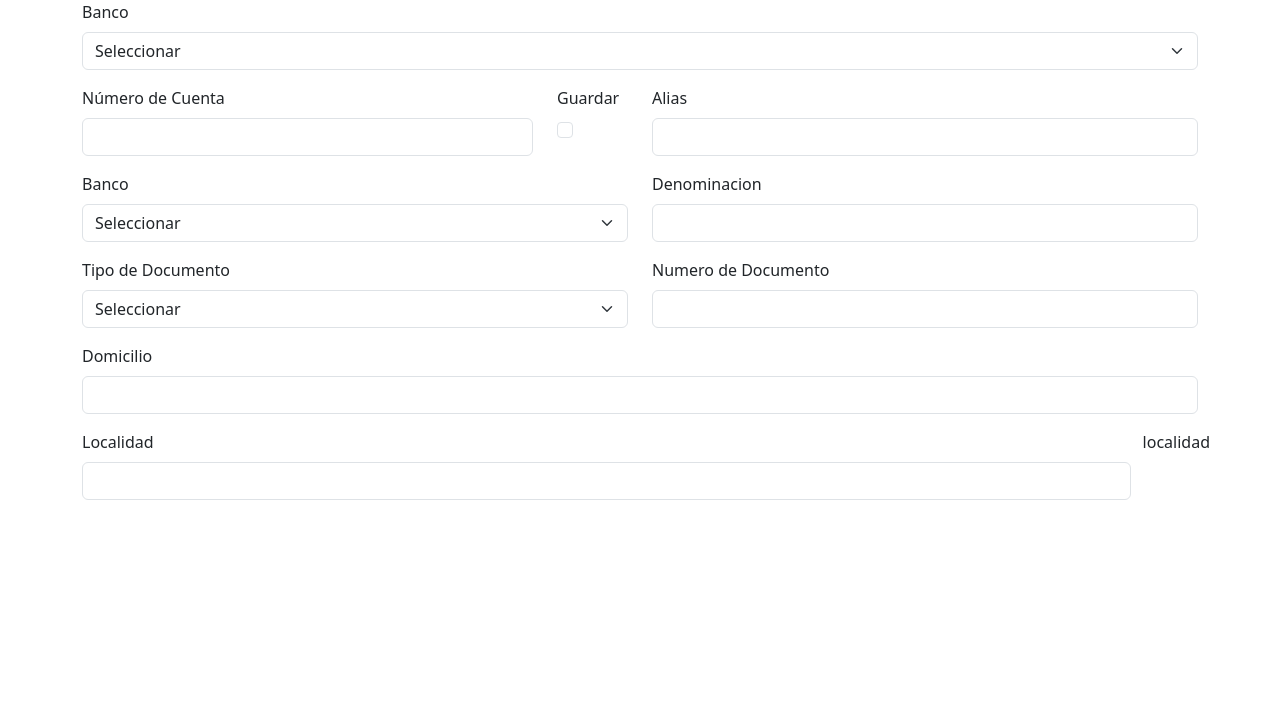
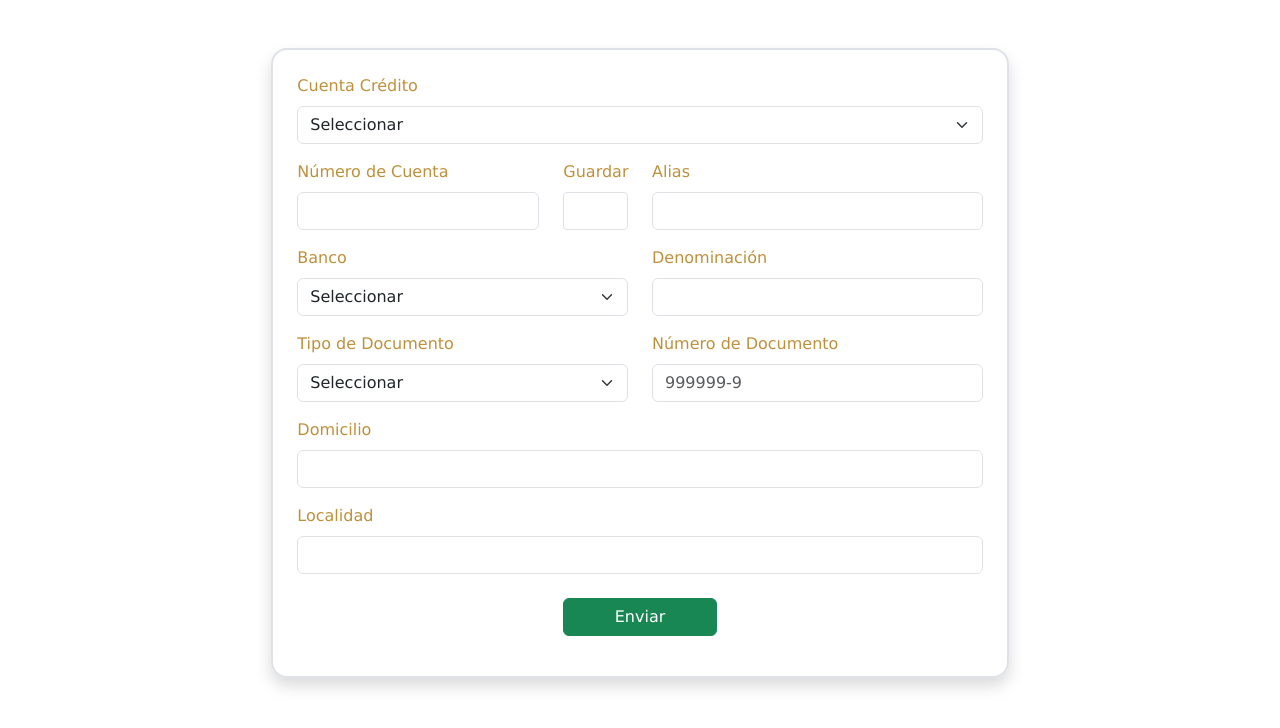
Before and after one commit to MedinaZS/formulario_bootstrap, a plain HTML site: page index.html in a window 1280 px wide. Drawn offline with nearby package versions, Linux system fonts and the light colour scheme.

Commit message:
Add validations

```diff
--- a/index.html
+++ b/index.html
@@ -7,42 +7,53 @@
     <title>Formulario Bootstrap</title>
     <link href="https://cdn.jsdelivr.net/npm/bootstrap@5.3.0-alpha3/dist/css/bootstrap.min.css" rel="stylesheet"
         integrity="sha384-KK94CHFLLe+nY2dmCWGMq91rCGa5gtU4mk92HdvYe+M/SXH301p5ILy+dN9+nJOZ" crossorigin="anonymous">
+    <link rel="stylesheet" href="style.css">
 </head>
 
 <body>
-    <form>
-        <div class="container">
+    <form class="py-5 px-2 needs-validation" novalidate>
+        <div class="container col-lg-7 p-4 border border-2 rounded-4 shadow">
             <div class="row mb-3">
                 <div class="col">
-                    <label for="cuentaCredito" class="form-label">Banco</label>
-                    <select id="cuentaCredito" class="form-select">
+                    <label for="cuentaCredito" class="form-label">Cuenta Crédito</label>
+                    <select id="cuentaCredito" class="form-select " required>
                         <option selected disabled value="">Seleccionar</option>
                         <option value="25589649">25589649</option>
                         <option value="25589649">98765443 </option>
                         <option value="25589649">26377845</option>
                     </select>
+                    <div class="invalid-feedback">
+                        Por favor elija una cuenta
+                    </div>
                 </div>
             </div>
 
             <div class="row mb-3">
-                <div class="col-5">
-                    <label for="numeroCuenta" class="form-label">Número de Cuenta</label>
-                    <input type="text" class="form-control" id="numeroCuenta">
-                </div>
-                <div class="col-1">
-                    <label for="checkGuardar" class="form-label">Guardar</label>
-                    <div>
-                        <input class="form-check-input" type="checkbox" id="checkGuardar">
+                <div class="col-sm-6">
+                    <div class="row">
+                        <div class="col-9 ">
+                            <label for="numeroCuenta" class="form-label">Número de Cuenta</label>
+                            <input type="text" class="form-control" id="numeroCuenta" onkeypress="validateRegex(event)"
+                                required pattern="^[0-9]+">
+                            <div class="invalid-feedback">
+                                Por favor ingrese un número de cuenta válido
+                            </div>
+                        </div>
+                        <div class="col-3  text-center">
+                            <label for="guardar" class="form-label">Guardar</label>
+                            <input class="form-check-input mt-0" type="checkbox" id="guardar">
+                        </div>
                     </div>
                 </div>
-                <div class="col-6">
+
+                <div class="col-sm-6">
                     <label for="alias" class="form-label">Alias</label>
                     <input type="text" class="form-control" id="alias">
                 </div>
             </div>
 
             <div class="row mb-3">
-                <div class="col-6">
+                <div class="col-sm-6">
                     <label for="banco" class="form-label">Banco</label>
                     <select id="banco" class="form-select" required>
                         <option selected disabled value="">Seleccionar</option>
@@ -51,15 +62,21 @@
                         <option>BNF</option>
                         <option>Itau</option>
                     </select>
+                    <div class="invalid-feedback">
+                        Por favor seleccione un banco
+                    </div>
                 </div>
-                <div class="col-6">
-                    <label for="denominacion" class="form-label">Denominacion</label>
-                    <input type="text" class="form-control" id="denominacion">
+                <div class="col-sm-6">
+                    <label for="denominacion" class="form-label">Denominación</label>
+                    <input type="text" class="form-control" id="denominacion" required pattern="\w*">
+                    <div class="invalid-feedback">
+                        Por favor ingrese una denominación válida
+                    </div>
                 </div>
             </div>
 
             <div class="row mb-3">
-                <div class="col-6">
+                <div class="col-sm-6">
                     <label for="tipoDeDocumento" class="form-label">Tipo de Documento</label>
                     <select id="tipoDeDocumento" class="form-select" required>
                         <option selected disabled value="">Seleccionar</option>
@@ -68,25 +85,45 @@
                         <option>Personas No Residentes</option>
                         <option>Personas Residentes</option>
                     </select>
+                    <div class="invalid-feedback">
+                        Por favor seleccione un tipo de documento
+                    </div>
                 </div>
-                <div class="col-6">
-                    <label for="numeroDeDocumento" class="form-label">Numero de Documento</label>
-                    <input type="text" class="form-control" id="numeroDeDocumento">
+                <div class="col-sm-6">
+                    <label for="numeroDeDocumento" class="form-label">Número de Documento</label>
+                    <input type="text" class="form-control" id="numeroDeDocumento" required
+                        pattern="^[0-9]*[-]?[0-9]{1}$" placeholder="999999-9">
+                    <div id="invalidNumeroCuenta" class="invalid-feedback">
+                        Por favor ingrese un número de documento válido (999999-9)
+                    </div>
+
                 </div>
             </div>
 
             <div class="row mb-3">
                 <div class="col">
                     <label for="domicilio" class="form-label">Domicilio</label>
-                    <input type="text" class="form-control" id="domicilio">
+                    <input type="text" class="form-control" id="domicilio" required pattern="^\w+.+">
+                    <div class="invalid-feedback">
+                        Por favor ingrese un domicilio válido
+                    </div>
                 </div>
             </div>
 
-            <div class="row mb-3">
+            <div class="row mb-4">
                 <div class="col">
                     <label for="localidad" class="form-label">Localidad</label>
-                    <input type="text" class="form-control" id="localidad">
-                </div>localidad
+                    <input type="text" class="form-control" id="localidad" required pattern="^\w+.+">
+                    <div class="invalid-feedback">
+                        Por favor ingrese una localidad válida
+                    </div>
+                </div>
+            </div>
+
+            <div class="row mb-3 justify-content-center">
+                <div class="d-grid col-sm-3 mx-auto">
+                    <button type="submit" class="btn btn-success">Enviar</button>
+                </div>
             </div>
         </div>
     </form>
@@ -95,6 +132,8 @@
     <script src="https://cdn.jsdelivr.net/npm/bootstrap@5.3.0-alpha3/dist/js/bootstrap.bundle.min.js"
         integrity="sha384-ENjdO4Dr2bkBIFxQpeoTz1HIcje39Wm4jDKdf19U8gI4ddQ3GYNS7NTKfAdVQSZe" crossorigin="anonymous">
         </script>
+
+    <script src="script.js"></script>
 </body>
 
 </html>
--- a/script.js
+++ b/script.js
@@ -0,0 +1,44 @@
+// Example starter JavaScript for disabling form submissions if there are invalid fields
+(() => {
+    'use strict'
+
+    // Fetch all the forms we want to apply custom Bootstrap validation styles to
+    const forms = document.querySelectorAll('.needs-validation')
+
+    // Loop over them and prevent submission
+    Array.from(forms).forEach(form => {
+        form.addEventListener('submit', event => {
+            if (!form.checkValidity()) {
+                event.preventDefault()
+                event.stopPropagation()
+            }
+
+
+            form.classList.add('was-validated')
+        }, false)
+    })
+
+})()
+
+
+// const regex = /^[0-9]*[-]?[0-9]{1}$/
+
+// let validateRegex = (str) => {
+//     // console.log(str)
+//     let found = str.match(regex)
+//     // console.log(found);
+//     if (found) {
+//         numeroDeDocumento.classList.add("is-valid")
+//         numeroDeDocumento.classList.remove("is-invalid")
+//     }else{
+//         numeroDeDocumento.classList.add("is-invalid")
+//         numeroDeDocumento.classList.remove("is-valid")
+//     }
+// }
+
+
+// // Numero de documento
+// const numeroDeDocumento = document.querySelector("#numeroDeDocumento")
+// numeroDeDocumento.addEventListener("input", (event)=> validateRegex(event.target.value))
+
+// const invalidNumeroDeDocumento = document.querySelector("#numeroDeDocumento")
--- a/style.css
+++ b/style.css
@@ -0,0 +1,14 @@
+* {
+    font-family: 'Lucida Sans', 'Lucida Sans Regular', 'Lucida Grande', 'Lucida Sans Unicode', Geneva, Verdana, sans-serif
+}
+
+.form-label {
+    color: #bf903b
+}
+
+
+.form-check-input {
+    width: 100%;
+    padding: 1.125rem 0;
+
+}
```
